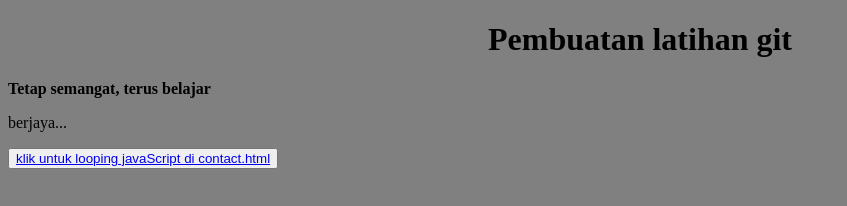
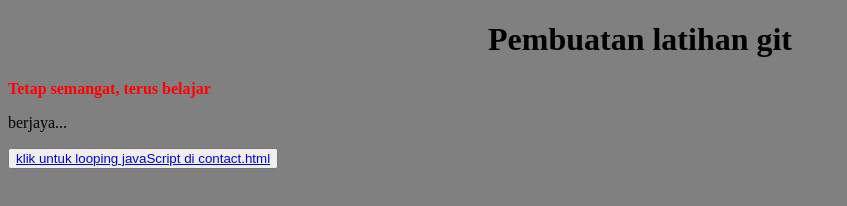
Before and after one commit to maulanafikriash/latihan-git, a plain HTML site: page index.html in a window 1280 px wide. Shown: the whole page, without its empty margins (0-847 px from the left). Drawn offline with Linux system fonts and the light colour scheme.

Commit message:
add class index.html
menambahkan kelas di dalam tag p, serta styling agar text berwarna merah

```diff
--- a/index.html
+++ b/index.html
@@ -15,13 +15,17 @@
         body {
             background-color: gray;
         }
+        .paragraph {
+            color: red;
+        }
+
     </style>
 </head>
 
 <body>
     <h1>Pembuatan latihan git</h1>
     <b>
-    <p>Tetap semangat, terus belajar</p>
+    <p class= paragraph>Tetap semangat, terus belajar</p>
     </b>
     <p>berjaya...</p>
 
```
